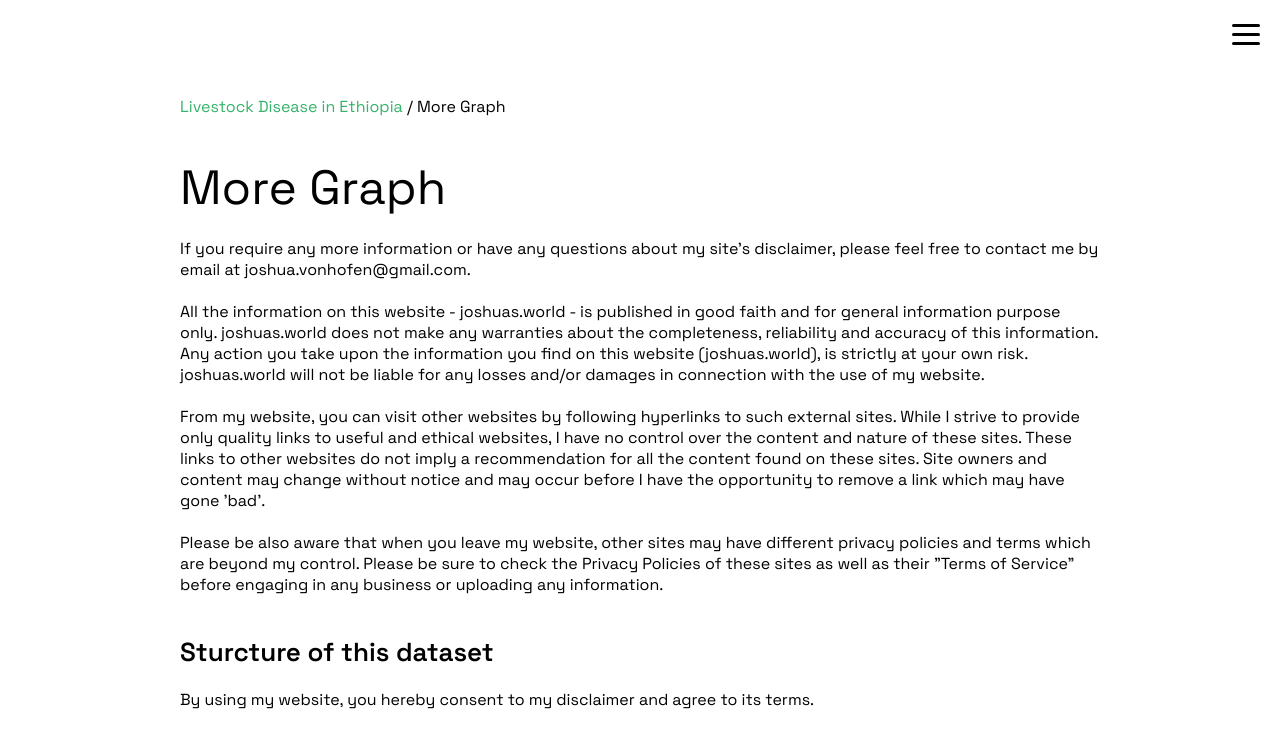
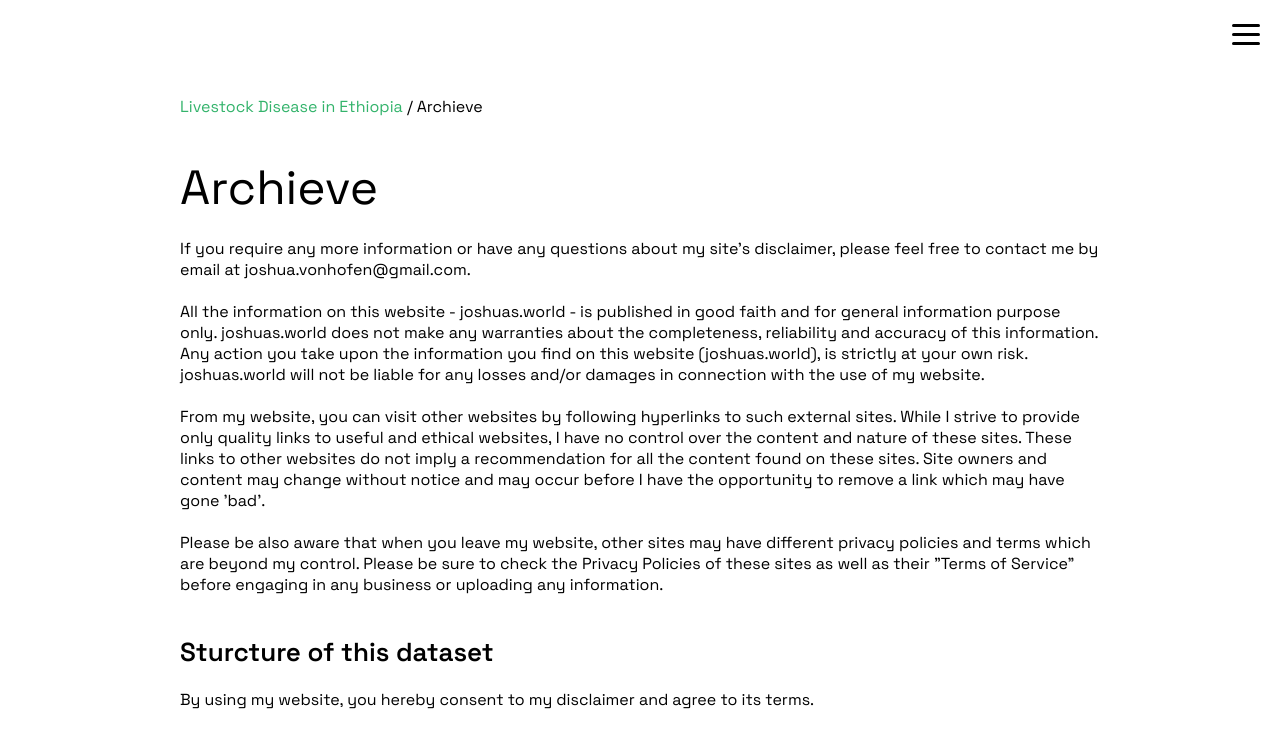
Before and after one commit to miyinan/livestock-disease-ethiopia, a website built with Vite: page Archieve.html in a window 1280 px wide. Shown: the top 730 px of the page. Built offline with nearby package versions, Linux system fonts and the light colour scheme.

Commit message:
archieve

```diff
--- a/graph.html
+++ b/Archieve.html
@@ -22,9 +22,9 @@
         <span style="  background: rgb(0, 0, 0);"></span>
         <span style="  background: rgb(0, 0, 0);"></span>
     <ul id="menu">
-        <a href="index.html"><li>Joshua's World</li></a>
+        <a  href="index.html"><li class="active">Livestock disease in Ethiopia</li></a>
         <a href="about.html"><li>About</li></a>
-        <a href="legal.html"><li class="active">Legal</li></a>
+        <a href="Archieve.html"><li>Archieve</li></a>
         <a href="contact.html"><li>Contact</li></a>
     </ul>
     </div>
@@ -32,11 +32,11 @@
 
 
 <div style="margin: 10% 20px 10% 20px;">
-<p1><a href="index.html">Livestock Disease in Ethiopia</a> / More Graph</a></p1>
+<p1><a href="index.html">Livestock Disease in Ethiopia</a> / Archieve</a></p1>
 <br><br><br>
 
 
-<h1>More Graph</h1>
+<h1>Archieve</h1>
 <br>
 <p1>If you require any more information or have any questions about my site's disclaimer, please feel free to contact me by email at joshua.vonhofen@gmail.com.</p1>
 <br><br>
```
Also changed, not shown: index.html (+1 -1 lines), img/favicon-origin.png (added), img/favicon.png.
